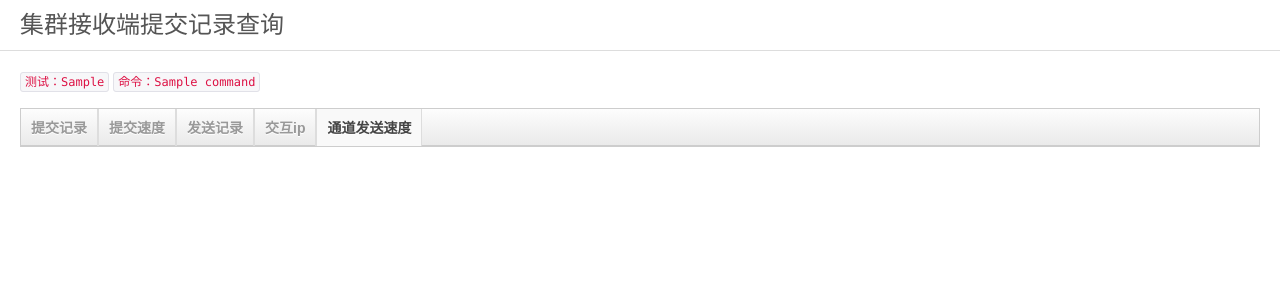
After one commit to Big-oringe-cat/django, a Django app: template Monitor_v3/CommandQuery/templates/test1.html in a window 1280 px wide. The commit adds this page. Shown: the top 300 px of the page. Run offline with Django 3.2, Linux system fonts and the light colour scheme; the template is opened without the code that fills it: most values are stand-ins (such as "Sample title", 1, 10 or a date in 2020); parts of the project's set-up code (start-up, migrations or seed data) failed here and were passed over.

Commit message:
2018-02-06

```diff
--- a/Monitor_v3/CommandQuery/templates/td_speed.html
+++ b/Monitor_v3/CommandQuery/templates/td_speed.html
@@ -96,6 +96,9 @@
 					<input type="submit" class="btn"  value="查询" />(64集群可查询半个月记录,其他集群可查询一个月记录)
  	</form>
  				<p></p>
+				{%if test1%}
+					<span><code>测试：{{test1}}</code></span>
+				{%endif%}
  				{%if command%}
 					<span><code>命令：{{command}}</code></span>
  				{% else %}
--- /dev/null
+++ b/Monitor_v3/CommandQuery/templates/test1.html
@@ -0,0 +1,20 @@
+{% extends "table6.html" %}
+{% block title %}集群接收端提交记录查询{% endblock %}
+{% block title1 %}提交记录展示{% endblock %}
+{% block href %}
+                            <li><a href="clusterSubmit.do">提交记录</a></li>
+                            <li><a href="clusterSpeed.do">提交速度</a></li>
+                            <li><a href="clusterSend.do">发送记录</a></li>
+			    <li><a href="request_ip">交互ip</a></li>
+			    <li class="active"><a href="td_speed.do">通道发送速度</a></li>
+{% endblock %}
+{% block form %}
+				{%if test1%}
+					<span><code>测试：{{test1}}</code></span>
+				{%endif%}
+ 				{%if command%}
+					<span><code>命令：{{command}}</code></span>
+ 				{% else %}
+ 					<span></span>
+				{%endif%}
+{% endblock %}
--- a/Monitor_v3/CommandQuery/urls.py
+++ b/Monitor_v3/CommandQuery/urls.py
@@ -12,5 +12,6 @@ urlpatterns = patterns('',
     url(r'^request_ip', 'CommandQuery.views.request_ip'),
     url(r'^usepro', 'CommandQuery.views.usepro'),
     url(r'^td_speed', 'CommandQuery.views.td_speed'),
+    url(r'^test1', 'CommandQuery.views.test1'),
     url(r'^routing', 'CommandQuery.views.routing'),
 )
```
Also changed, not shown: Monitor_v3/CommandQuery/views.py (+22 -14 lines).
